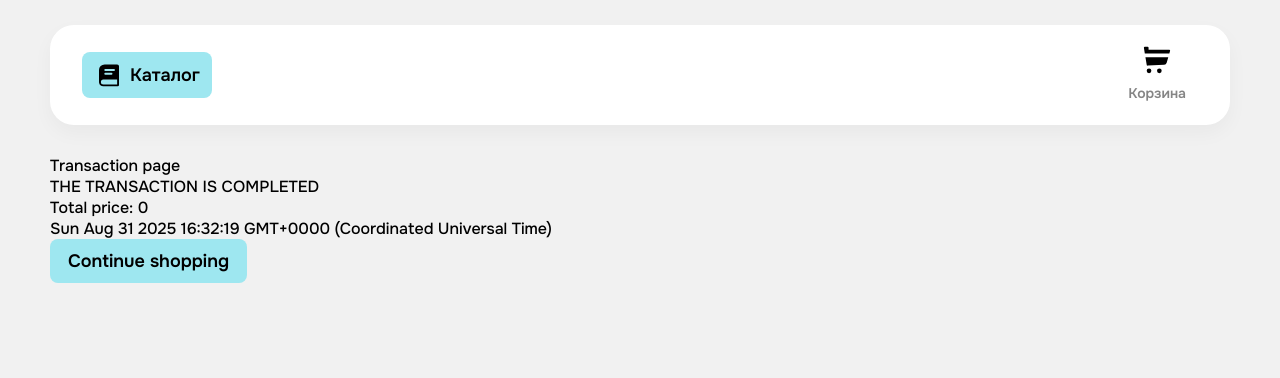
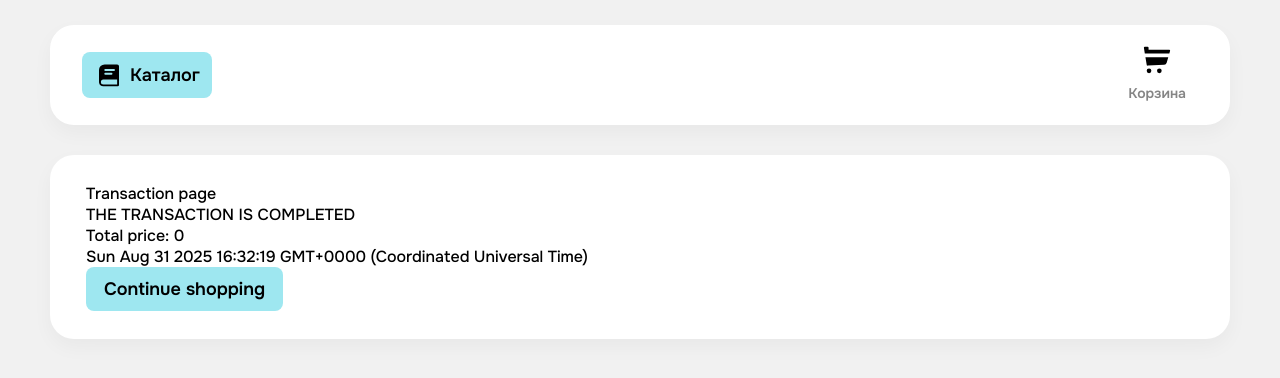
Before and after one commit to RenatAllakhyarov/frontend-template, a Next.js app: page /transaction in a window 1280 px wide. Shown: the top 378 px of the page. Built offline with nearby package versions, Linux system fonts and the light colour scheme.

Commit message:
feat: DID 'IMPORT ./style.css' IN TransactionInfoPage and created '.transaction-page-container'

```diff
--- a/src/components/TransactionInfoPage/index.tsx
+++ b/src/components/TransactionInfoPage/index.tsx
@@ -3,6 +3,7 @@
 import Cart from "@domains/cart";
 import StyledButton from "@components/StyledButton";
 import { redirect } from "next/navigation";
+import "./style.css"
 
 const TransactionInfoPage = () => {
     const cart = new Cart();
--- a/src/components/TransactionInfoPage/style.css
+++ b/src/components/TransactionInfoPage/style.css
@@ -1,8 +1,7 @@
 .transaction-page-container {
-    position: absolute;
-    top: 100px;
-    height: calc(100vh - 100px);
-    left: 100px;
-    width: 100vw;
-    background-color: blue;
+    border-radius: var(--widget-border-radius, 24px);
+    background: var(--base-layout-bg, #FFFFFF);
+    box-shadow: var(--widget-shadow, 0 8px 20px #0000000a);
+
+    padding: var(--main-page-padding, 28px 36px);
 }
```
